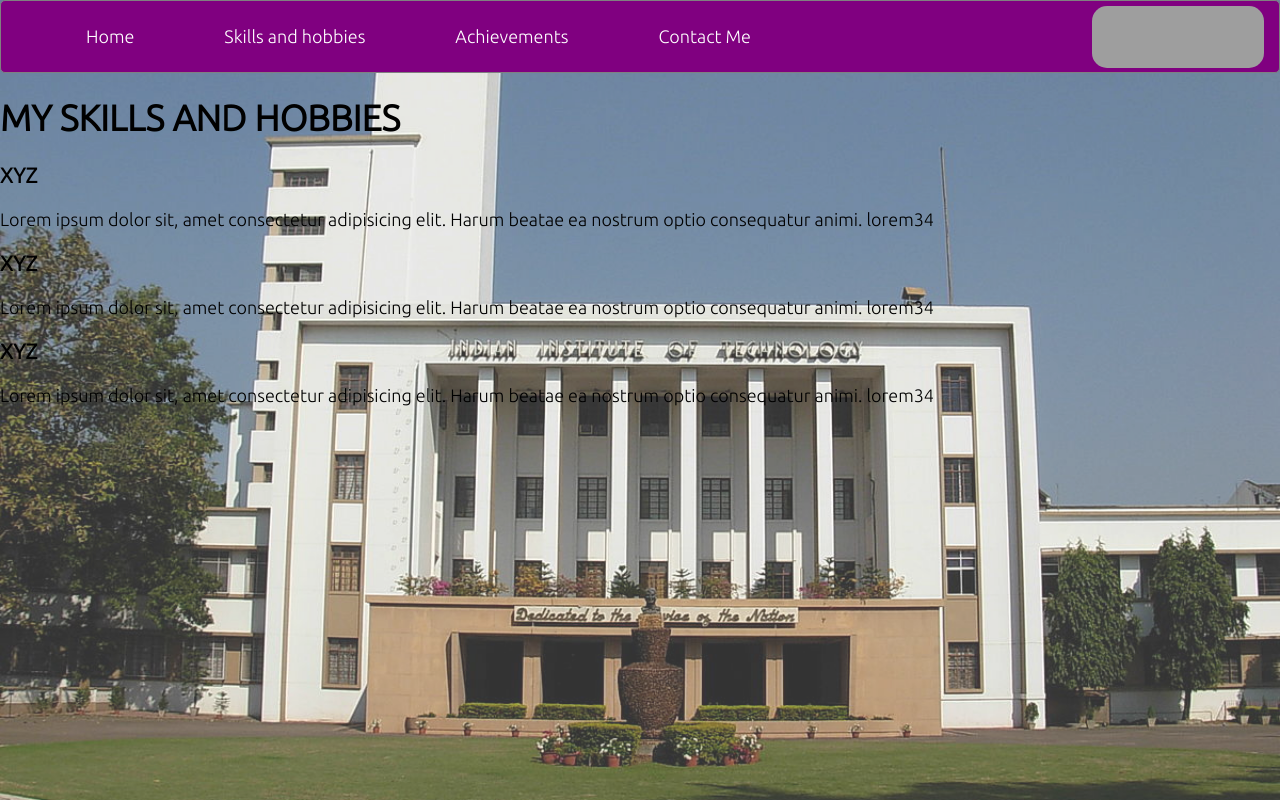
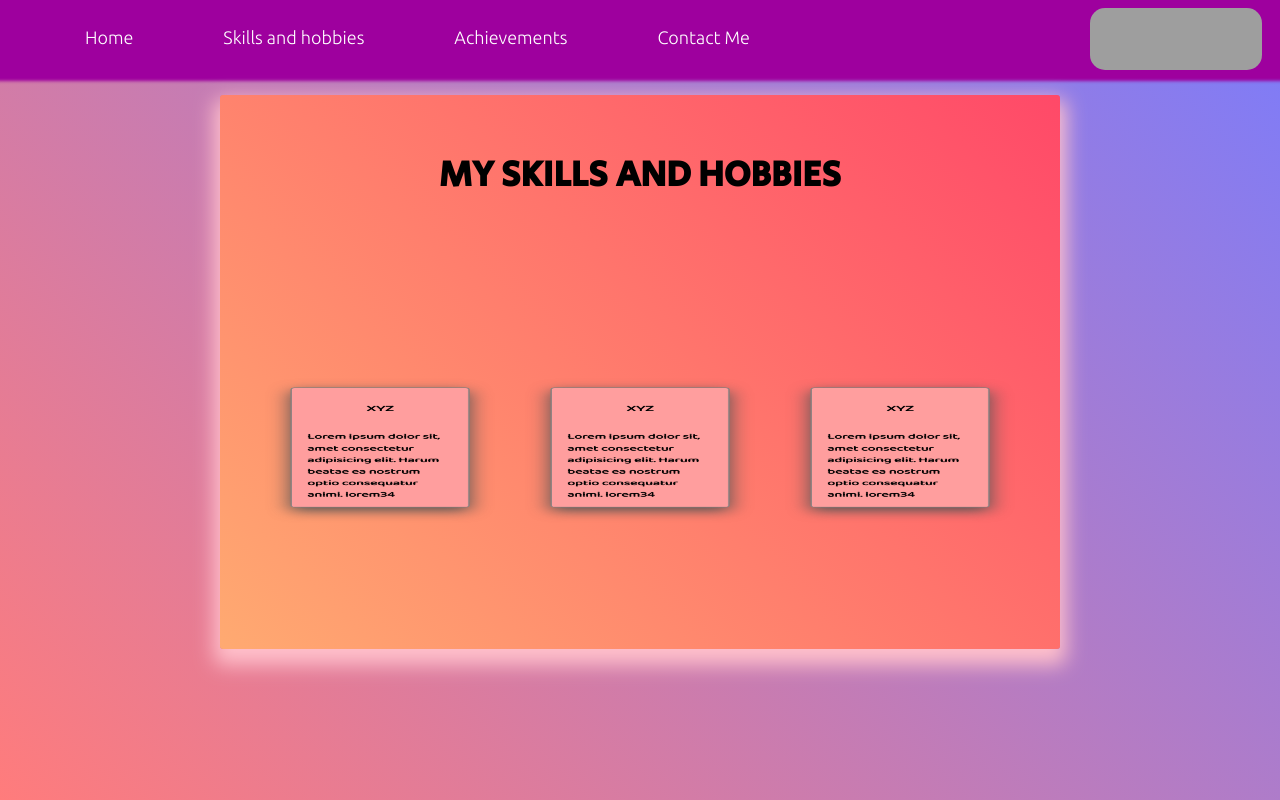
Before and after one commit to ShubhamP-inst/Portfolio, a plain HTML site: page skills.html in a window 1280 px wide. Drawn offline with Linux system fonts and the light colour scheme; grey boxes are pictures that could not be loaded.

Commit message:
Skills css added

```diff
--- a/styles.css
+++ b/styles.css
@@ -4,6 +4,7 @@ body {
     font-family: "Ubuntu", sans-serif;
     font-size: 18px;
 }
+/* --------------Navigation Bar------------- */
 #navbar::before {
     background: url('Main_Building.jpg') no-repeat center center/cover;
     content: "";
@@ -17,12 +18,9 @@ body {
 }
 #navbar {
     margin: 0;
-    position: relative;
     display: flex;
-    /* flex-direction: column; */
-    border: 1px solid grey;
-    background-color: purple;
-    border-radius: 5px;
+    background-color: rgb(158, 0, 158);
+    box-shadow: 0 2px 3px 4px rgb(158, 0, 158);
 }
 
 .navigation {
@@ -30,28 +28,17 @@ body {
     display: flex;
 }
 .navigation li {
-    /* border: 2px solid red; */
     border-radius: 15px;
-    padding: 7px 20px;
+    padding: 9px 20px;
     margin: 0px 25px;
 }
 .navigation li:hover {
     font-weight: bolder;
+    box-shadow: -1px 3px 12px 10px grey;
     background-color: rgb(120, 255, 103);
-    transition: background-color;
+    transform: translate(0, -6px);
+    transition: all;
     transition-duration: 0.5s;
-    color: black;
-    position: relative;
-    animation: hover;
-    animation: hover 0.5s ease-out 0s 1 normal forwards;
-}
-@keyframes hover {
-    from {
-        bottom: 0px
-    }
-    to {
-        bottom: 8px
-    }
 }
 .navigation li a {
     text-decoration: none;
@@ -66,6 +53,7 @@ body {
     position: absolute;
     right: 10px;
     top: 0px;
+    padding: 3px;
 }
 
 nav img {
@@ -76,7 +64,7 @@ nav img {
     height: 62px;
 }
 
-/* ----------------------MAIN SECTION----------------- */
+/* -------------MAIN SECTION of the home page------------- */
 
 .intro{
     box-sizing: border-box;
@@ -114,7 +102,7 @@ nav img {
 .intro h1:hover{
     transform: scale(1.09);
 }
-
+/* -----------------MEDIA QUERIES for the home page--------------- */
 @media (min-width: 701px) and (max-width: 1000px){
     #logo{
         position: static;
@@ -137,7 +125,6 @@ nav img {
     }
     .navigation{
         flex-direction: column;
-        /* align-items: center; */
         padding: 0;
     }
     #logo{display: none;}
@@ -157,3 +144,61 @@ nav img {
         width: 120px;
     }
 }
+/* -----------------------Skills page------------------- */
+#navbar::before{
+    background-image: linear-gradient(45deg, rgb(255, 91, 91), rgb(91, 91, 249));
+}
+.container{
+    display: flex;
+    gap: 50px;
+    justify-content: center;
+    align-items: center;
+    flex-direction: column;
+    border-radius: 3px;
+    box-shadow: 0 10px 20px 6px pink;
+    margin: 20px 220px;
+    padding: 30px;
+    background-image: linear-gradient(45deg, rgb(255, 170, 113), rgb(255, 73, 104));
+}
+.container h1{
+    position: relative;
+    font-family: 'Secular One', sans-serif;
+}
+.container h1::before{
+    content: "";
+    width: 0%;
+    height: 4px;
+    position: absolute;
+    bottom: -10px;
+    background-color: black;
+    transition: all;
+    transition-duration: 300ms;
+}
+.container h1:hover::before{
+    width: 100%;
+}
+.boxes{
+    display: flex;
+    font-family: 'Baloo Bhai 2', cursive;
+    font-size: 20px;
+    font-weight: bolder;
+}
+.cards{
+    border: 2px solid grey;
+    border-radius: 6px;
+    background-color: rgb(255, 158, 158);
+    box-shadow: 0px 10px 30px #555;
+    margin: 0px 2px;
+    padding: 18px 22px;
+    display: flex;
+    flex-wrap: wrap;
+    gap: 20px;
+    justify-content: space-around;
+    align-items: center;
+    flex-direction: column;
+    transform: rotateX(60deg) scale(0.7);
+    transition: all 0.5s ease;
+}
+.cards:hover{
+    transform: rotate(0deg) scale(1) translate(0, 10px);
+}
```
